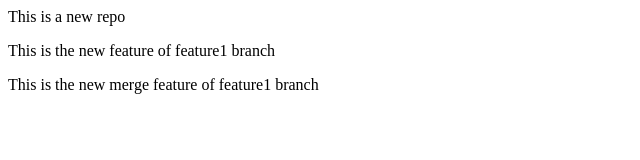
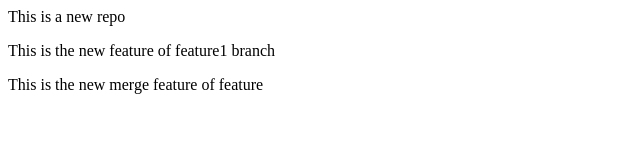
Before and after one commit to satyam4568/LocalRepository, a plain HTML site: page index.html in a window 1280 px wide. Shown: the full height of the page, 0-640 px from the left. Drawn offline with Linux system fonts and the light colour scheme.

Commit message:
branch removed

```diff
--- a/index.html
+++ b/index.html
@@ -1,3 +1,3 @@
 <p>This is a new repo</p>
 <p>This is the new feature of feature1 branch</p>
-<p>This is the new merge  feature of feature1 branch</p>
+<p>This is the new merge  feature of feature</p>
```
